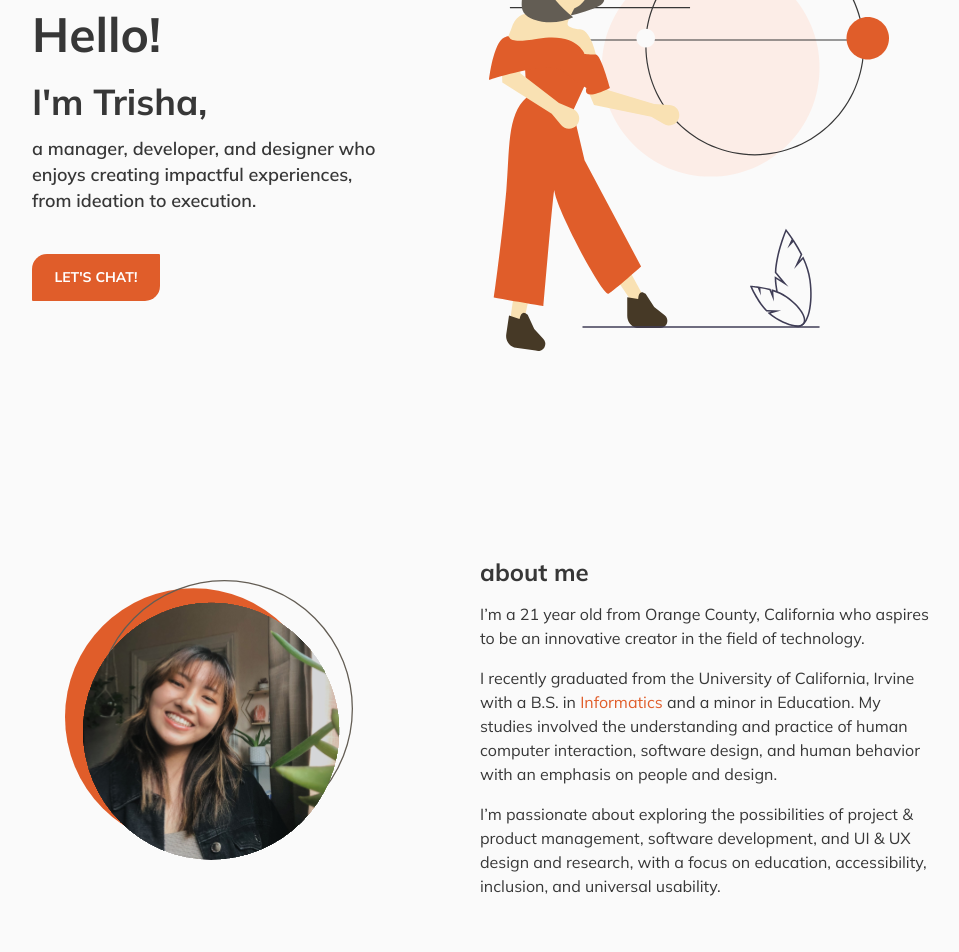
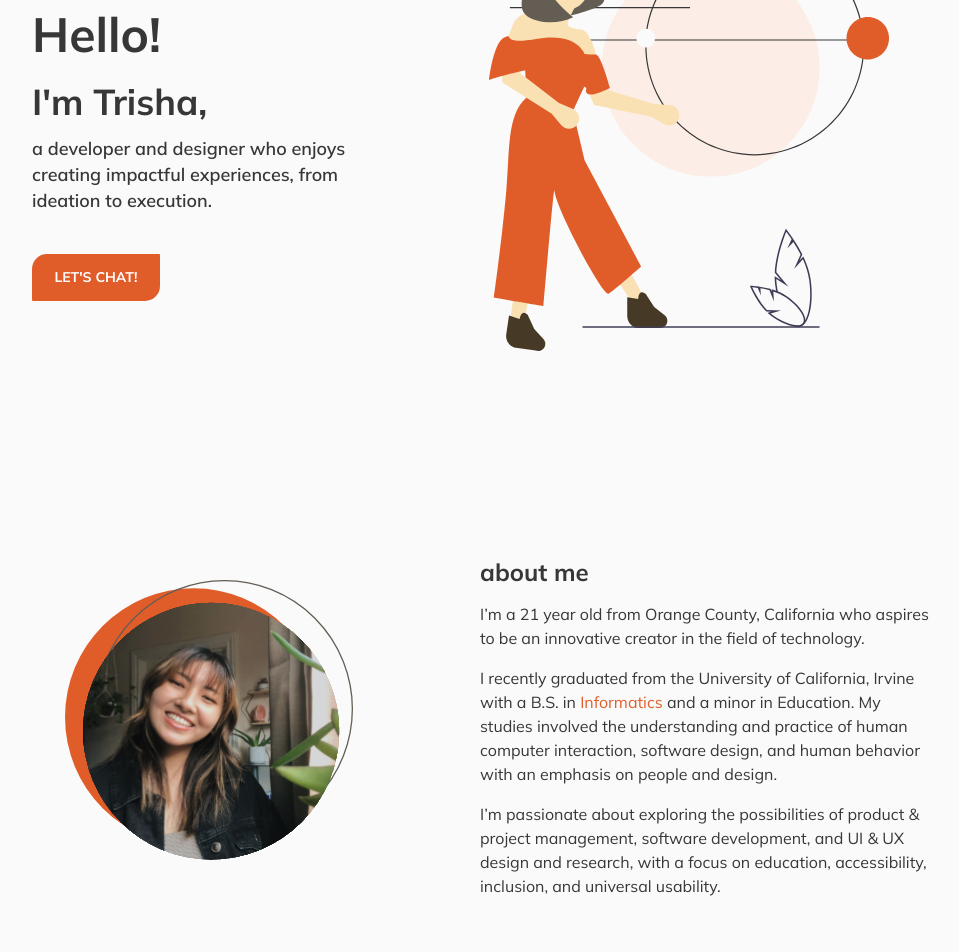
Before and after one commit to trishaprile/trishaprile.github.io, a React (Create React App) app: page / in a window 1280 px wide. Shown: the part 300-1252 px from the top of the page, without its empty margins (175-1134 px from the left). Built offline with nearby package versions, Linux system fonts and the light colour scheme.

Commit message:
update info

```diff
--- a/src/components/About.js
+++ b/src/components/About.js
@@ -29,7 +29,7 @@ const About = () => {
               rel="noreferrer" target="_blank">Informatics</a> and a minor in Education.
               My studies involved the understanding and practice of human computer interaction,
               software design, and human behavior with an emphasis on people and design.</p>
-            <p>I’m passionate about exploring the possibilities of project & product management,
+            <p>I’m passionate about exploring the possibilities of product & project management,
               software development, and UI & UX design and research, with a focus on education,
               accessibility, inclusion, and universal usability.</p>
           </Fade>
--- a/src/components/Cover.js
+++ b/src/components/Cover.js
@@ -18,7 +18,7 @@ const Cover = () => {
             <h2>I'm Trisha,</h2>
           </Fade>
           <Fade>
-            <h3>a manager, developer, and designer who enjoys creating impactful experiences, from ideation to execution.</h3>
+            <h3>a developer and designer who enjoys creating impactful experiences, from ideation to execution.</h3>
           </Fade>
           <Fade bottom>
             <Button
```
